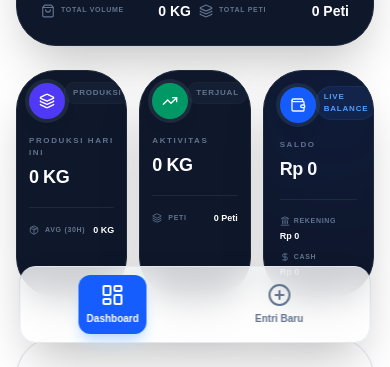
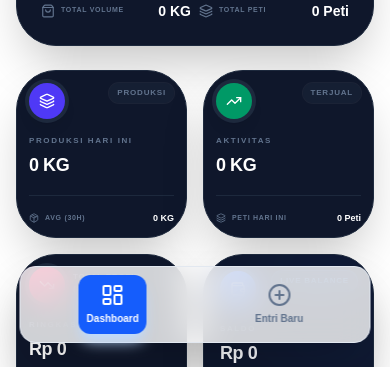
Before and after one commit to Razerpoa/sap_reform, a Next.js app: page / in a window 390 px wide. Shown: the part 477-844 px from the top of the page. Built offline with nearby package versions, Linux system fonts and the light colour scheme; no server answers; the database is empty; sample sign-in values are in the browser's storage.

Commit message:
feat: updated dashboard layout for mobile 2x2 grid and added Profit Summary card

```diff
--- a/src/app/(dashboard)/page.tsx
+++ b/src/app/(dashboard)/page.tsx
@@ -72,8 +72,8 @@
           ]}
         />
 
-        {/* Triple Grid Cards */}
-        <div className="grid grid-cols-3 gap-3 sm:gap-6">
+        {/* Quad Grid Cards (4 in desktop, 2x2 in mobile) */}
+        <div className="grid grid-cols-2 lg:grid-cols-4 gap-4 sm:gap-6">
           <PremiumStatCard
             variant="compact"
             title="Produksi Hari ini"
@@ -93,7 +93,18 @@
             icon={TrendingUp}
             color="bg-emerald-600"
             breakdown={[
-              { label: "Peti", value: `${(stats.salesTodayPeti || 0).toLocaleString()} Peti`, icon: Layers }
+              { label: "Peti Hari Ini", value: `${(stats.salesTodayPeti || 0).toLocaleString()} Peti`, icon: Layers }
+            ]}
+          />
+          <PremiumStatCard
+            variant="compact"
+            title="Ringkasan Profit"
+            value={`Rp ${Math.round(stats.cashFlowTotalProfit || 0).toLocaleString()}`}
+            subtitle="Total Profit (30h)"
+            icon={TrendingDown}
+            color="bg-rose-600"
+            breakdown={[
+              { label: "Avg Profit", value: `Rp ${Math.round(stats.cashFlowAvgProfit || 0).toLocaleString()}`, icon: DollarSign }
             ]}
           />
           <BalanceCard
```
